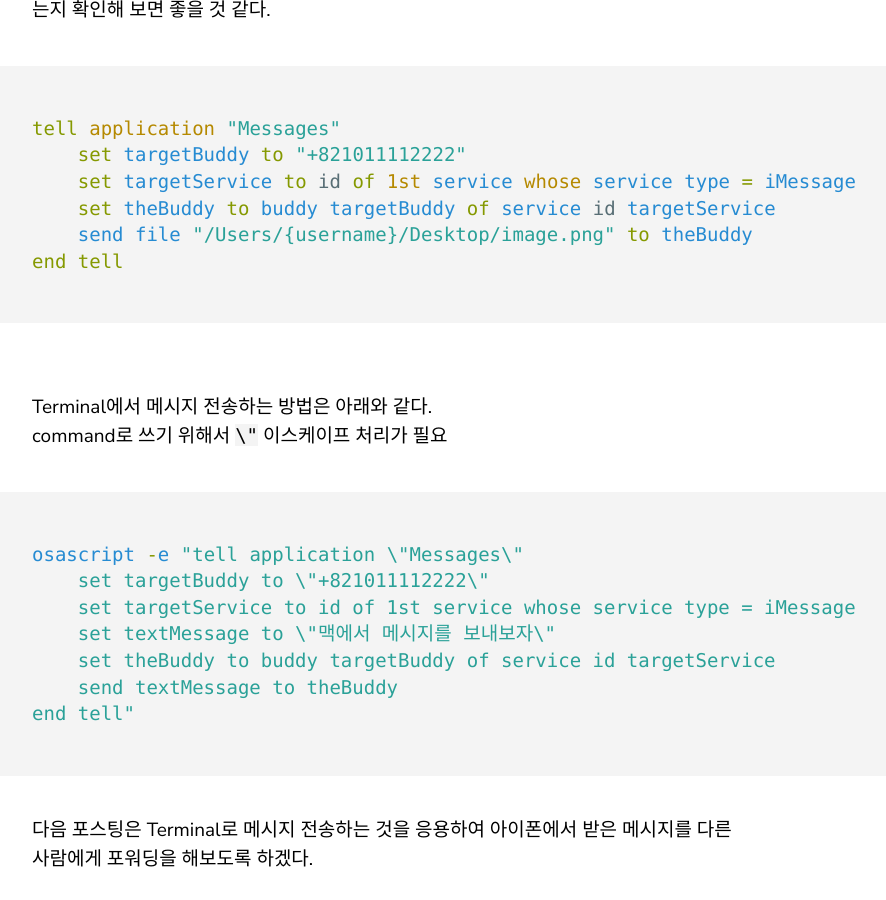
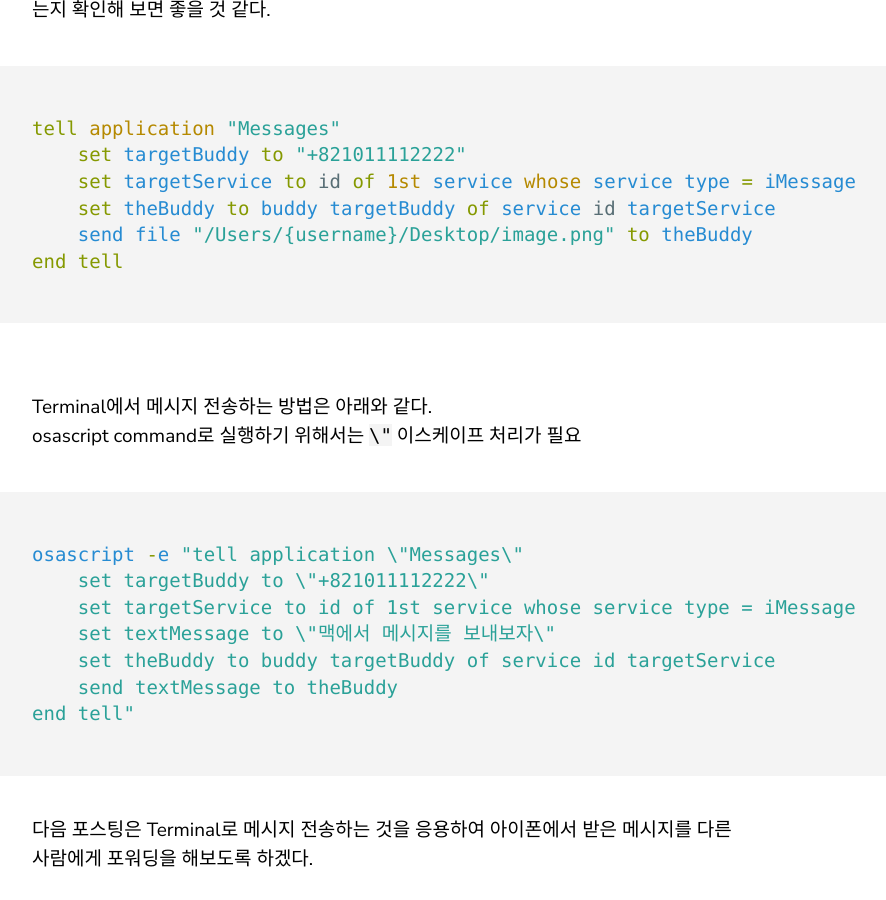
Before and after one commit to dogfootdev/dogfootdev.github.io, a Jekyll site: the page built from _posts/2019-12-02-applescript-send-message.md, in a window 1280 px wide and 900 px high, scrolled down 2910 px. Shown: the whole window, without its empty margins (68-954 px from the left). Built offline with Jekyll 4.4.1, drawn with Linux system fonts in a browser that asks for light colours; comment, search, counter and statistics services are not loaded.

Commit message:
fix post

````diff
--- a/_posts/2019-12-02-applescript-send-message.md
+++ b/_posts/2019-12-02-applescript-send-message.md
@@ -57,7 +57,7 @@
 
 <br>
 Terminal에서 메시지 전송하는 방법은 아래와 같다.
-command로 쓰기 위해서 `\"` 이스케이프 처리가 필요
+osascript command로 실행하기 위해서는 `\"` 이스케이프 처리가 필요
 
 ```applescript
 osascript -e "tell application \"Messages\"
````
